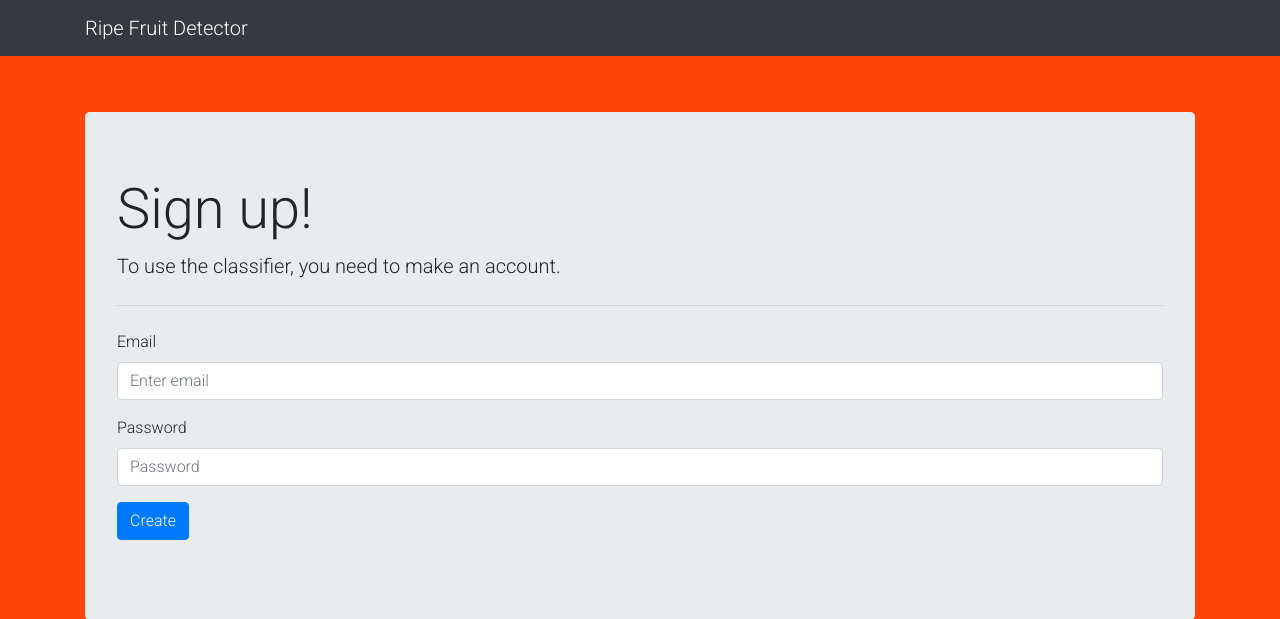
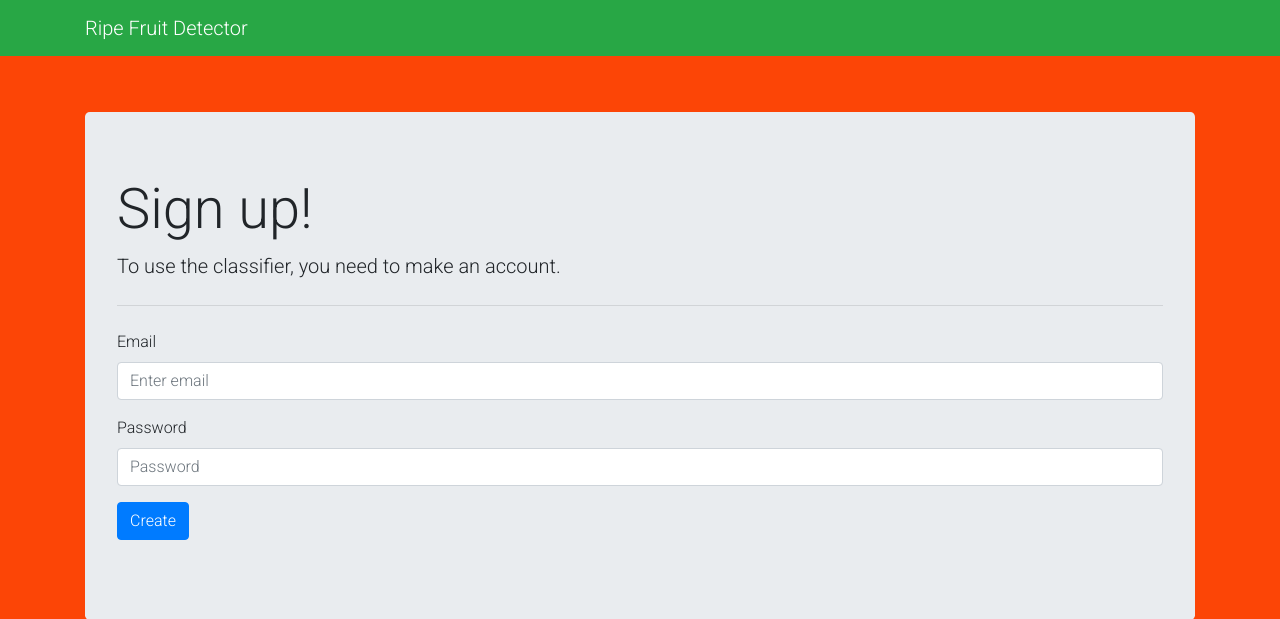
Before and after one commit to JackRossProjects/ReadyOrNot, a Flask app: page /create_account in a window 1280 px wide. Shown: the top 619 px of the page. Run offline with Flask 2, Linux system fonts and the light colour scheme; some libraries are stand-ins or nearby versions.

Commit message:
navbar update

```diff
--- a/templates/base.html
+++ b/templates/base.html
@@ -4,17 +4,18 @@
     <meta charset="UTF-8">
     <meta name="viewport" content="width=device-width, initial-scale=1.0">
     <meta http-equiv="X-UA-Compatible" content="ie=edge">
-    <title>AI Demo</title>
+    <title>ReadyOrNot</title>
     <link href="https://cdn.bootcss.com/bootstrap/4.0.0/css/bootstrap.min.css" rel="stylesheet">
     <script src="https://cdn.bootcss.com/popper.js/1.12.9/umd/popper.min.js"></script>
     <script src="https://cdn.bootcss.com/jquery/3.3.1/jquery.min.js"></script>
     <script src="https://cdn.bootcss.com/bootstrap/4.0.0/js/bootstrap.min.js"></script>
     <link href="{{ url_for('static', filename='css/main.css') }}" rel="stylesheet">
     <link href="{{ url_for('static', filename='css/style.css') }}" rel="stylesheet">
+    <link rel="shortcut icon" type="image/x-icon" href="favicon.ico" />
 </head>
 
 <body>
-    <nav class="navbar navbar-dark bg-dark">
+    <nav class="navbar navbar-dark bg-success">
         <div class="container">
            <center> <a class="navbar-brand" href="#">Ripe Fruit Detector</a></center>
 
```
